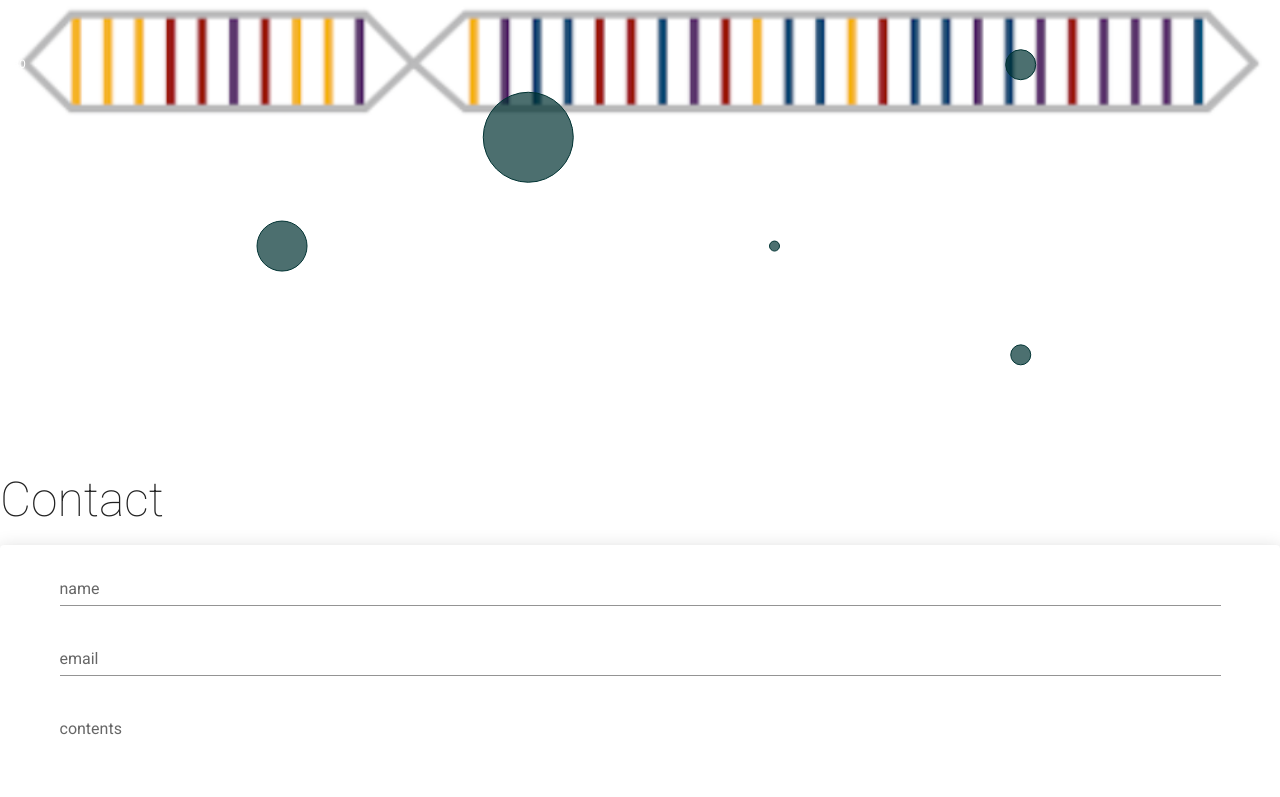
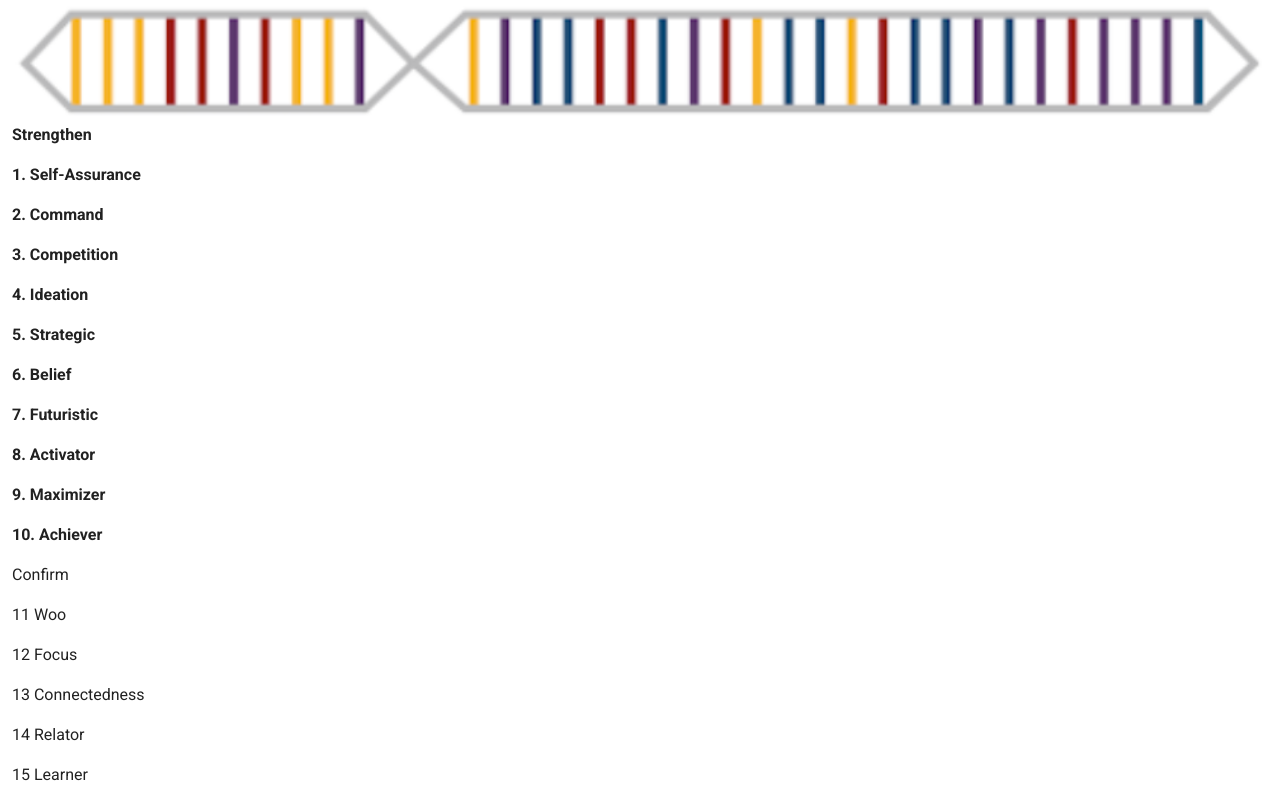
Before and after one commit to torish14/sendmail-demo, a Vue app: page / in a window 1280 px wide. Shown: the part 2683-3480 px from the top of the page. Built offline with nearby package versions, Linux system fonts and the light colour scheme.

Commit message:
資質の表示

```diff
--- a/src/components/Themes1.vue
+++ b/src/components/Themes1.vue
@@ -8,6 +8,14 @@
       <v-row>
         <v-col>
           <v-img src="../assets/Clifton DNA.png"></v-img>
+          <p><strong>Strengthen</strong></p>
+          <div v-for="(theme, index) in themes1" :key="index">
+            <p><strong>{{ index + 1 }}. {{ theme.name }}</strong></p>
+          </div>
+          <p>Confirm</p>
+          <div v-for="(theme, index) in themes2" :key="index">
+            <p>{{ index + 11 }} {{ theme.name }}</p>
+          </div>
         </v-col>
       </v-row>
     </v-container>
@@ -16,6 +24,48 @@
 
 <script>
 export default {
+  data() {
+    return {
+      themes1: [
+        { num: '1', name: 'Self-Assurance' },
+        { num: '2', name: 'Command' },
+        { num: '3', name: 'Competition' },
+        { num: '4', name: 'Ideation' },
+        { num: '5', name: 'Strategic' },
+        { num: '6', name: 'Belief' },
+        { num: '7', name: 'Futuristic' },
+        { num: '8', name: 'Activator' },
+        { num: '9', name: 'Maximizer' },
+        { num: '10', name: ' Achiever' }
+      ],
+      themes2: [
+        { num: '11', name: 'Woo' },
+        { num: '12', name: 'Focus' },
+        { num: '13', name: 'Connectedness' },
+        { num: '14', name: ' Relator' },
+        { num: '15', name: ' Learner' },
+        { num: '16', name: 'Intellection' },
+        { num: '17', name: 'Individualization' },
+        { num: '18', name: 'Responsibility' },
+        { num: '19', name: ' Input' },
+        { num: '20', name: 'Significance' },
+        { num: '21', name: 'Positivity' },
+        { num: '22', name: 'Includer' },
+        { num: '23', name: 'Communication' },
+        { num: '24', name: ' Analytical' },
+        { num: '25', name: ' Developer' },
+        { num: '26', name: 'Empathy' },
+        { num: '27', name: 'Arranger' },
+        { num: '28', name: 'Adaptability' },
+        { num: '29', name: 'Discipline' },
+        { num: '30', name: 'Context' },
+        { num: '31', name: 'Restorative' },
+        { num: '32', name: 'Deliberative' },
+        { num: '33', name: ' Consistency' },
+        { num: '34', name: 'Harmony' }
+      ]
+    }
+  }
 }
 </script>
 
```
